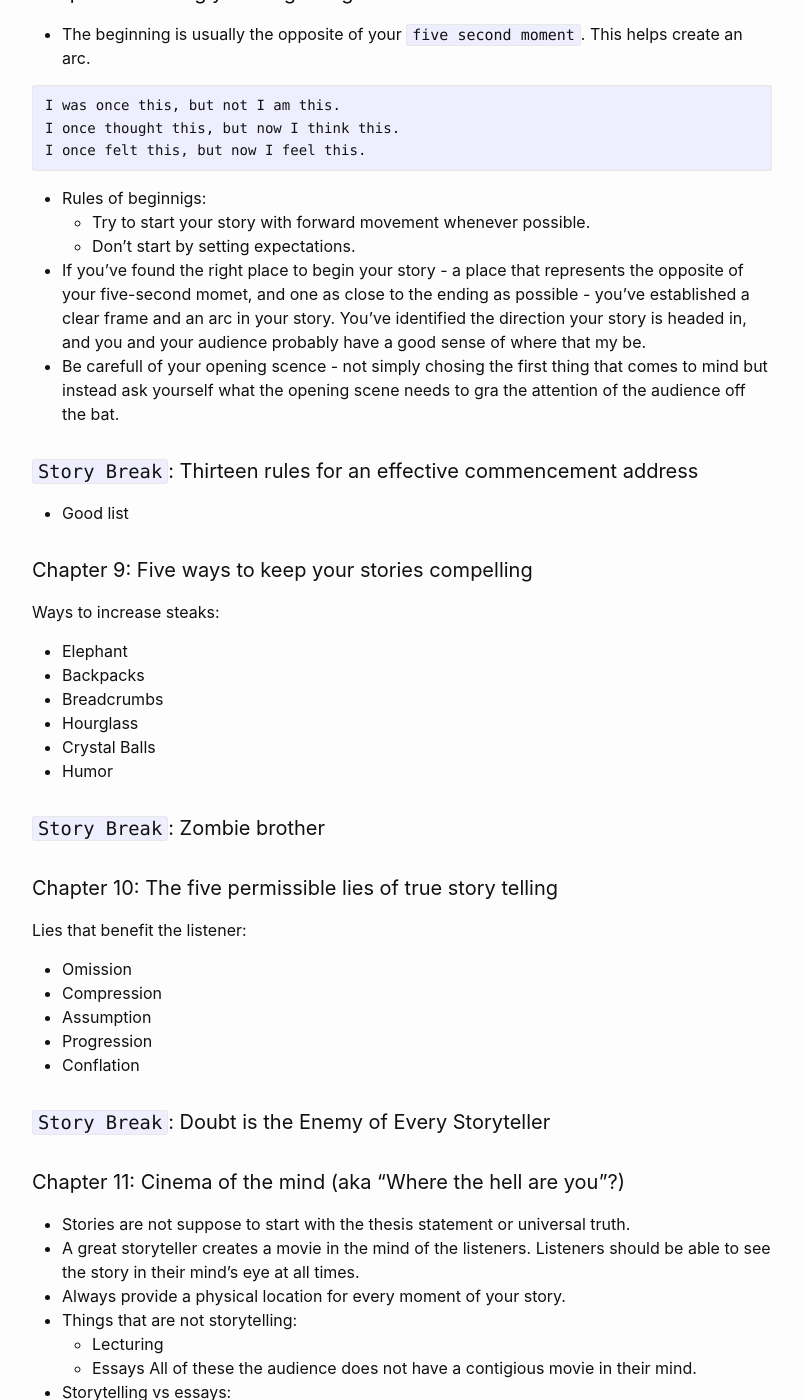
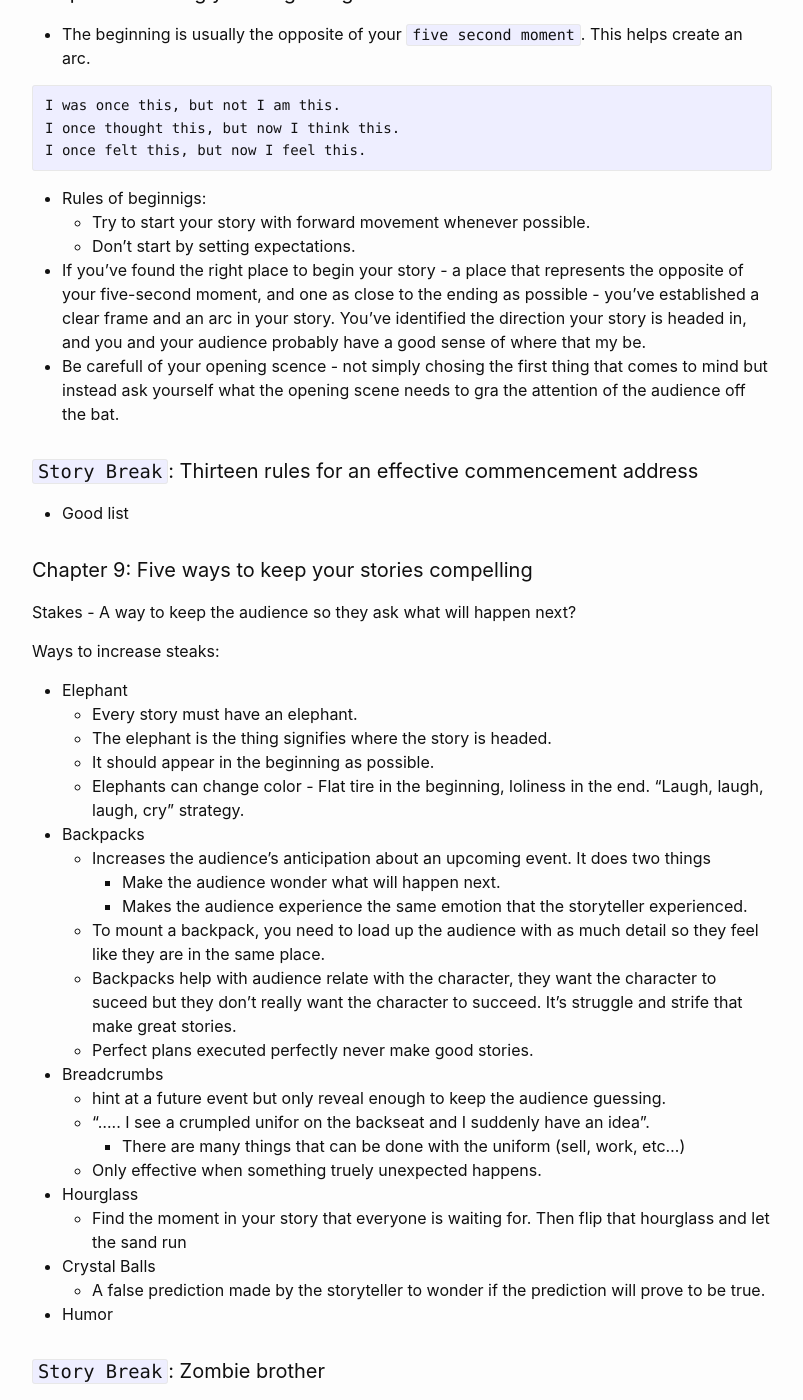
Before and after one commit to jovsa/jovsa.github.io, a Jekyll site: the page built from _posts/2021-02-14-notes-storyworthy.md, in a window 1280 px wide and 1400 px high, scrolled down 1902 px. Shown: the whole window, without its empty margins (238-1041 px from the left). Built offline with Jekyll 4.4.1, drawn with Linux system fonts in a browser that asks for light colours; some of the changed text lies outside the part shown.

Commit message:
added some notes on stakes

```diff
--- a/_posts/2021-02-14-notes-storyworthy.md
+++ b/_posts/2021-02-14-notes-storyworthy.md
@@ -80,7 +80,7 @@ I once felt this, but now I feel this.
 * Rules of beginnigs:
   * Try to start your story with forward movement whenever possible.
   * Don't start by setting expectations.
-* If you've found the right place to begin your story - a place that represents the opposite of your five-second momet, and one as close to the ending as possible - you've established a clear frame and an arc in your story. You've identified the direction your story is headed in, and you and your audience probably have a good sense of where that my be.
+* If you've found the right place to begin your story - a place that represents the opposite of your five-second moment, and one as close to the ending as possible - you've established a clear frame and an arc in your story. You've identified the direction your story is headed in, and you and your audience probably have a good sense of where that my be.
 * Be carefull of your opening scence - not simply chosing the first thing that comes to mind but instead ask yourself what the opening scene needs to gra the attention of the audience off the bat.
 
 #### `Story Break`: Thirteen rules for an effective commencement address
@@ -88,14 +88,31 @@ I once felt this, but now I feel this.
 * Good list
 
 #### Chapter 9: Five ways to keep your stories compelling
+Stakes - A way to keep the audience so they ask what will happen next?
 
 Ways to increase steaks:
 
 * Elephant
+  * Every story must have an elephant.
+  * The elephant is the thing signifies where the story is headed.
+  * It should appear in the beginning as possible.
+  * Elephants can change color - Flat tire in the beginning, loliness in the end. "Laugh, laugh, laugh, cry" strategy.
 * Backpacks
+  * Increases the audience's anticipation about an upcoming event. It does two things
+    * Make the audience wonder what will happen next.
+    * Makes the audience experience the same emotion that the storyteller experienced.
+  * To mount a backpack, you need to load up the audience with as much detail so they feel like they are in the same place.
+  * Backpacks help with audience relate with the character, they want the character to suceed but they don't really want the character to succeed. It's struggle and strife that make great stories.
+  * Perfect plans executed perfectly never make good stories.
 * Breadcrumbs
+  * hint at a future event but only reveal enough to keep the audience guessing.
+  * "..... I see a crumpled unifor on the backseat and I suddenly have an idea".
+    * There are many things that can be done with the uniform (sell, work, etc...)
+  * Only effective when something truely unexpected happens.
 * Hourglass
+  * Find the moment in your story that everyone is waiting for. Then flip that hourglass and let the sand run
 * Crystal Balls
+  * A false prediction made by the storyteller to wonder if the prediction will prove to be true.
 * Humor
 
 #### `Story Break`: Zombie brother
```
Also changed, not shown: other parts of _posts/2021-02-14-notes-storyworthy.md (+1 -1 lines).
